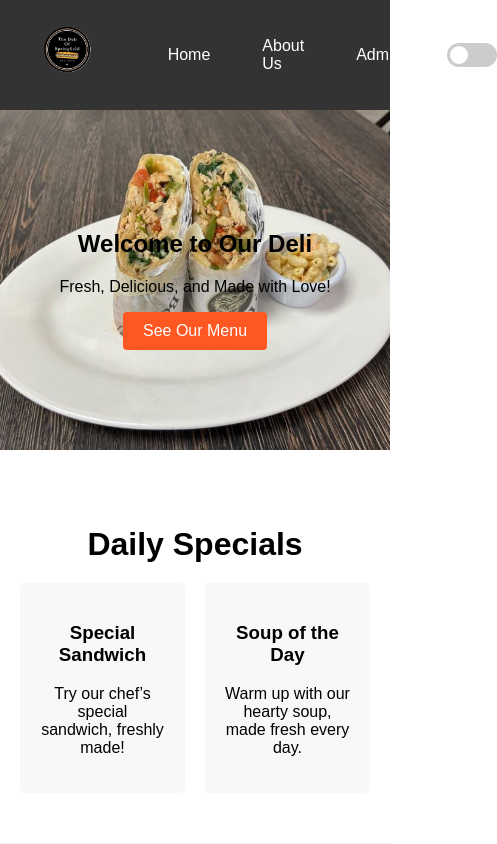
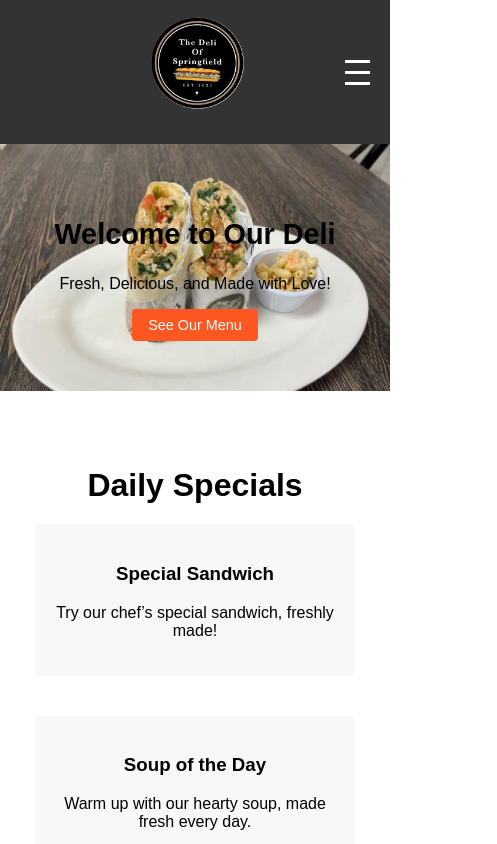
Before and after one commit to Chrisawgey/del, a React (Create React App) app: page / in a window 390 px wide. Shown: the top 844 px of the page, 497 px wide, since content can reach past the window. Built offline with nearby package versions, Linux system fonts and the light colour scheme.

Commit message:
navbar done

```diff
--- a/src/components/Navbar.css
+++ b/src/components/Navbar.css
@@ -1,37 +1,37 @@
 /* Navbar Container */
 .navbar {
   display: flex;
-  justify-content: space-between;
+  justify-content: center; /* Center the logo */
   align-items: center;
-  padding: 15px 20px;
+  padding: 10px 20px;
   background-color: #333;
   color: white;
   font-family: Arial, sans-serif;
-  height: 80px;
+  position: relative;
+  z-index: 2;
 }
 
 /* Logo Styling */
-.navbar-logo {
-  display: flex;
-  align-items: center;
+.logo-image {
+  max-height: 130px;
+  width: auto;
+  transition: transform 0.3s ease; /* Smooth transition for the animation */
+  cursor: pointer; /* Change cursor to indicate it’s clickable */
 }
 
-.logo-image {
-  max-height: 60px;
-  width: auto;
+/* Logo Click Animation */
+.logo-image:active {
+  transform: scale(1.1) rotate(10deg); /* Slightly enlarge and rotate */
 }
 
-/* Navbar Links */
+/* Navbar Links (Desktop) */
 .navbar-links {
   list-style: none;
   display: flex;
   gap: 20px;
-  align-items: center; /* Aligns items including the toggle switch */
-}
-
-.navbar-links li {
-  display: flex;
   align-items: center;
+  transition: max-height 0.3s ease;
+  overflow: hidden;
 }
 
 .navbar-links li a {
@@ -52,7 +52,6 @@
   display: inline-block;
   width: 50px;
   height: 24px;
-  margin-left: 10px; /* Adds space between toggle and links */
 }
 
 .switch input {
@@ -92,3 +91,77 @@ input:checked + .slider {
 input:checked + .slider:before {
   transform: translateX(26px);
 }
+
+/* Hamburger Icon */
+.hamburger {
+  display: none;
+  position: absolute; /* Position it absolutely */
+  right: 20px; /* Move it to the far right */
+  cursor: pointer;
+  flex-direction: column;
+}
+
+.hamburger .bar {
+  width: 25px;
+  height: 3px;
+  background-color: white;
+  margin: 4px 0;
+  transition: 0.3s;
+}
+
+/* Responsive Navbar for Phone Screens */
+@media (max-width: 768px) {
+  .navbar {
+    justify-content: center; /* Center everything on mobile */
+  }
+
+  .logo-image {
+    max-height: 120px;
+  }
+
+  .hamburger {
+    display: flex; /* Shows hamburger icon on mobile */
+  }
+
+  /* Full-Width Centered Dropdown Menu with Transparency for Phone Screens */
+  .navbar-links {
+    display: flex;
+    position: absolute;
+    top: 100%; /* Aligns dropdown directly below the navbar */
+    width: 100%;
+    background-color: rgba(51, 51, 51, 0.9); /* Dark background with 90% opacity */
+    flex-direction: column;
+    align-items: center; /* Center items horizontally */
+    padding: 0; /* Remove any extra padding */
+    margin: 0; /* Remove any extra margin */
+    overflow: hidden;
+    max-height: 0;
+    opacity: 0;
+    transform: translateY(-5px); /* Adjust to move closer to navbar */
+    transition: max-height 0.4s ease, opacity 0.4s ease, transform 0.4s ease;
+    z-index: 1;
+  }
+
+  /* Open state for the dropdown */
+  .navbar-links.open {
+    max-height: 300px;
+    opacity: 1;
+    transform: translateY(0);
+  }
+
+  .navbar-links li {
+    width: 100%;
+    padding: 10px 0;
+    text-align: center;
+  }
+
+  .navbar-links li a {
+    width: 100%;
+    text-align: center;
+  }
+
+  /* Centered Toggle Switch */
+  .navbar-links .switch {
+    margin: 10px 0; /* Center the toggle with consistent spacing */
+  }
+}
--- a/src/components/Navbar.js
+++ b/src/components/Navbar.js
@@ -1,22 +1,54 @@
-import React from 'react';
+import React, { useState, useEffect, useRef } from 'react';
 import { Link } from 'react-router-dom';
 import './Navbar.css';
 import logo from '../assets/logo.png';
 
 function Navbar({ isDarkMode, toggleDarkMode }) {
+  const [isMenuOpen, setIsMenuOpen] = useState(false);
+  const navbarRef = useRef(null);
+
+  const toggleMenu = () => {
+    setIsMenuOpen(!isMenuOpen);
+  };
+
+  // Close menu when clicking outside the navbar
+  useEffect(() => {
+    const handleClickOutside = (event) => {
+      if (navbarRef.current && !navbarRef.current.contains(event.target)) {
+        setIsMenuOpen(false);
+      }
+    };
+
+    if (isMenuOpen) {
+      document.addEventListener('mousedown', handleClickOutside);
+    } else {
+      document.removeEventListener('mousedown', handleClickOutside);
+    }
+
+    return () => {
+      document.removeEventListener('mousedown', handleClickOutside);
+    };
+  }, [isMenuOpen]);
+
   return (
-    <nav className="navbar">
+    <nav className="navbar" ref={navbarRef}>
       <div className="navbar-logo">
         <Link to="/">
           <img src={logo} alt="Our Deli Logo" className="logo-image" />
         </Link>
       </div>
-      <ul className="navbar-links">
-        <li><Link to="/">Home</Link></li>
-        <li><Link to="/about">About Us</Link></li>
-        <li><Link to="/admin">Admin</Link></li>
+
+      <div className="hamburger" onClick={toggleMenu}>
+        <div className="bar"></div>
+        <div className="bar"></div>
+        <div className="bar"></div>
+      </div>
+
+      <ul className={`navbar-links ${isMenuOpen ? 'open' : ''}`}>
+        <li><Link to="/" onClick={toggleMenu}>Home</Link></li>
+        <li><Link to="/about" onClick={toggleMenu}>About Us</Link></li>
+        <li><Link to="/admin" onClick={toggleMenu}>Admin</Link></li>
         <li>
-          {/* Toggle Switch */}
           <label className="switch">
             <input type="checkbox" checked={isDarkMode} onChange={toggleDarkMode} />
             <span className="slider"></span>
--- a/src/pages/Home.css
+++ b/src/pages/Home.css
@@ -12,8 +12,8 @@
 
 /* Dark Mode */
 .dark-mode {
-  background-color: #121212; /* Background for main wrapper */
-  color: #ffffff; /* Default text color in dark mode */
+  background-color: #121212;
+  color: #ffffff;
 }
 
 /* Hero Banner */
@@ -22,7 +22,7 @@
   padding: 100px 20px;
   background-size: cover;
   background-position: center;
-  color: inherit; /* Ensures text color matches mode */
+  color: inherit;
 }
 
 .hero button {
@@ -39,6 +39,27 @@
 .hero button:hover {
   background-color: #e64a19;
   transform: scale(1.05);
+}
+
+/* Responsive Hero */
+@media (max-width: 768px) {
+  .hero {
+    padding: 50px 10px;
+    background-position: center top;
+  }
+
+  .hero h1 {
+    font-size: 1.8em;
+  }
+
+  .hero p {
+    font-size: 1em;
+  }
+
+  .hero button {
+    padding: 8px 16px;
+    font-size: 0.9em;
+  }
 }
 
 /* Daily Specials */
@@ -59,27 +80,38 @@
 }
 
 .special {
-  background-color: #f8f8f8; /* Light background maintained */
-  color: inherit; /* Inherit text color from mode */
+  background-color: #f8f8f8;
   padding: 20px;
   border-radius: 5px;
   width: 200px;
 }
 
 .dark-mode .special {
-  background-color: #333333; /* Dark gray background in dark mode */
+  background-color: #333333;
+}
+
+/* Responsive Specials Section */
+@media (max-width: 768px) {
+  .specials-list {
+    flex-direction: column;
+    align-items: center;
+  }
+
+  .special {
+    width: 80%;
+    margin-bottom: 20px;
+  }
 }
 
 /* About Section */
 .about {
   padding: 50px 20px;
   text-align: center;
-  background-color: #f2f2f2; /* Light background maintained */
-  color: inherit; /* Inherit text color from mode */
+  background-color: #f2f2f2;
 }
 
 .dark-mode .about {
-  background-color: #333333; /* Dark gray background in dark mode */
+  background-color: #333333;
 }
 
 .about h2 {
@@ -92,3 +124,11 @@
   max-width: 600px;
   margin: 0 auto;
 }
+
+/* Responsive About Section */
+@media (max-width: 768px) {
+  .about p {
+    font-size: 1em;
+    padding: 0 10px;
+  }
+}
```
